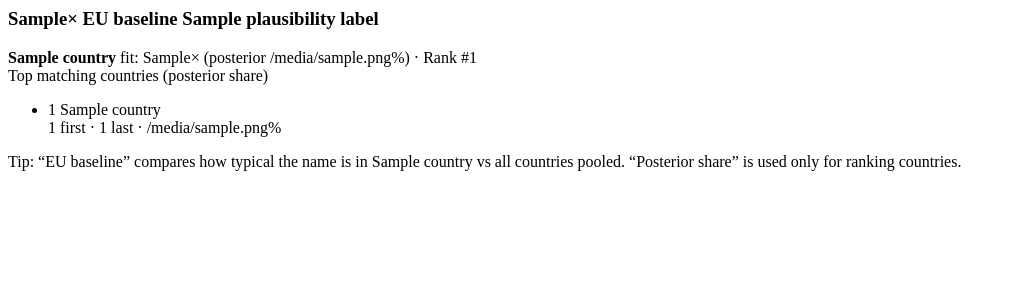
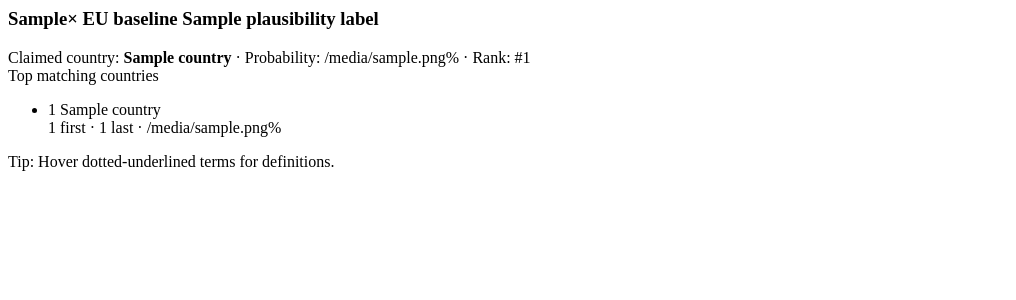
Before and after one commit to iurshina/EuroLitA, a FastAPI app: template templates/result.html in a window 1280 px wide. Shown: the top 300 px of the page, without its empty margins (0-1016 px from the left). Run offline with FastAPI, Linux system fonts and the light colour scheme; the template is opened without the code that fills it: most values are stand-ins (such as "Sample title", 1, 10 or a date in 2020); parts of the project's set-up code (start-up, migrations or seed data) failed here and were passed over.

Commit message:
Cleaned result page a bit

```diff
--- a/templates/result.html
+++ b/templates/result.html
@@ -1,9 +1,18 @@
+{# plausibility_card.html #}
+
 <div class="alert alert-info shadow-lg mt-6" role="alert">
     <div class="w-full">
-        <!-- Top line: plausibility ratio (FIT metric) -->
-        <h3 class="font-bold text-2xl">
-            {{ plausibility_ratio }}× EU baseline
-            <span class="badge ml-2
+
+        <!-- Top line: main metric -->
+        <h3 class="font-bold text-2xl flex flex-wrap items-center gap-2">
+            <span class="font-mono">{{ plausibility_ratio }}×</span>
+
+            <span class="tooltip tooltip-bottom"
+                data-tip="Compares how typical the name is in {{ country }} versus all EU countries pooled. 1.0× means average.">
+                <span class="underline decoration-dotted cursor-help">EU baseline</span>
+            </span>
+
+            <span class="badge ml-1
           {% if plausibility_ratio >= 1.5 %} badge-success
           {% elif plausibility_ratio >= 0.7 %} badge-neutral
           {% else %} badge-warning
@@ -13,32 +22,45 @@
             </span>
         </h3>
 
-        <!-- Claimed country summary -->
-        <div class="text-lg mt-2">
-            <strong>{{ country }}</strong> fit:
-            <span class="font-mono">{{ plausibility_ratio }}×</span>
-            <span class="opacity-60">(posterior {{ posterior_share_claimed_pct }}%)</span>
+        <!-- Summary -->
+        <div class="text-lg mt-2 flex flex-wrap items-center gap-x-2 gap-y-1">
+            <span class="opacity-80">Claimed country:</span>
+            <strong>{{ country }}</strong>
+
+            <span class="opacity-50">·</span>
+
+            <span class="tooltip tooltip-bottom"
+                data-tip="Estimated probability that this name matches {{ country }} (used to rank countries).">
+                <span class="opacity-80 underline decoration-dotted cursor-help">
+                    Probability: <span class="font-mono">{{ posterior_share_claimed_pct }}%</span>
+                </span>
+            </span>
+
             {% if claimed_rank and claimed_rank != "unknown" %}
-            <span class="opacity-60">·</span>
-            Rank <span class="font-mono">#{{ claimed_rank }}</span>
+            <span class="opacity-50">·</span>
+            <span class="opacity-80">Rank:</span>
+            <span class="font-mono">#{{ claimed_rank }}</span>
             {% endif %}
         </div>
 
+        <!-- Message -->
+        {% if message %}
         <div class="mt-3 italic opacity-80">{{ message }}</div>
+        {% endif %}
 
         {% if ranked_countries and ranked_countries|length > 0 %}
         <div class="divider my-4"></div>
 
         <div class="mt-2">
-            <div class="font-semibold text-base mb-2">Top matching countries (posterior share)</div>
+            <div class="font-semibold text-base mb-2">Top matching countries</div>
 
             <ul class="space-y-2">
                 {% for rc in ranked_countries %}
                 <li class="flex items-center justify-between gap-4">
-                    <div class="flex items-center gap-2">
+                    <div class="flex items-center gap-2 min-w-0">
                         <span class="badge badge-outline">{{ rc.rank }}</span>
 
-                        <span class="font-medium {% if rc.is_claimed %} underline decoration-2 {% endif %}">
+                        <span class="font-medium truncate {% if rc.is_claimed %} underline decoration-2 {% endif %}">
                             {{ rc.country }}
                         </span>
 
@@ -47,21 +69,39 @@
                         {% endif %}
                     </div>
 
-                    <div class="text-sm opacity-80 text-right whitespace-nowrap">
-                        <span class="font-mono">{{ rc.first_count }}</span> first
+                    <!-- Right side: simple, readable stats -->
+                    <div class="text-sm opacity-85 text-right whitespace-nowrap flex items-center gap-2">
+                        <span class="tooltip tooltip-left"
+                            data-tip="Number of records where this country is the best match for the first name.">
+                            <span class="cursor-help">
+                                <span class="font-mono">{{ rc.first_count }}</span> first
+                            </span>
+                        </span>
+
                         <span class="opacity-60">·</span>
-                        <span class="font-mono">{{ rc.last_count }}</span> last
+
+                        <span class="tooltip tooltip-left"
+                            data-tip="Number of records where this country is the best match for the last name.">
+                            <span class="cursor-help">
+                                <span class="font-mono">{{ rc.last_count }}</span> last
+                            </span>
+                        </span>
+
                         <span class="opacity-60">·</span>
-                        <span class="font-mono">{{ rc.posterior_share_pct }}</span>%
+
+                        <span class="tooltip tooltip-left"
+                            data-tip="Estimated probability for this country (percentage).">
+                            <span class="cursor-help">
+                                <span class="font-mono">{{ rc.posterior_share_pct }}</span>%
+                            </span>
+                        </span>
                     </div>
                 </li>
                 {% endfor %}
             </ul>
 
             <div class="mt-3 text-sm opacity-70">
-                <span class="opacity-80">Tip:</span>
-                “EU baseline” compares how typical the name is in {{ country }} vs all countries pooled.
-                “Posterior share” is used only for ranking countries.
+                Tip: Hover dotted-underlined terms for definitions.
             </div>
         </div>
         {% endif %}
```
